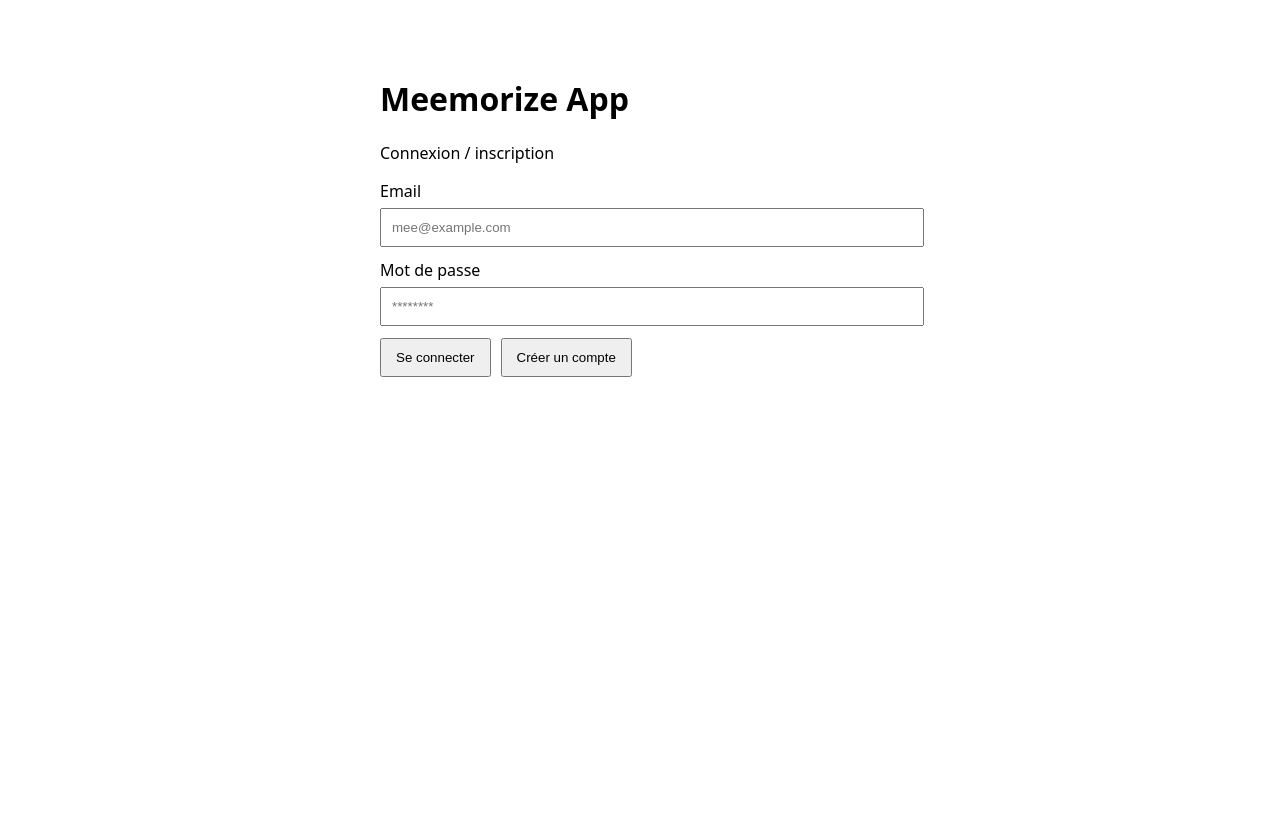
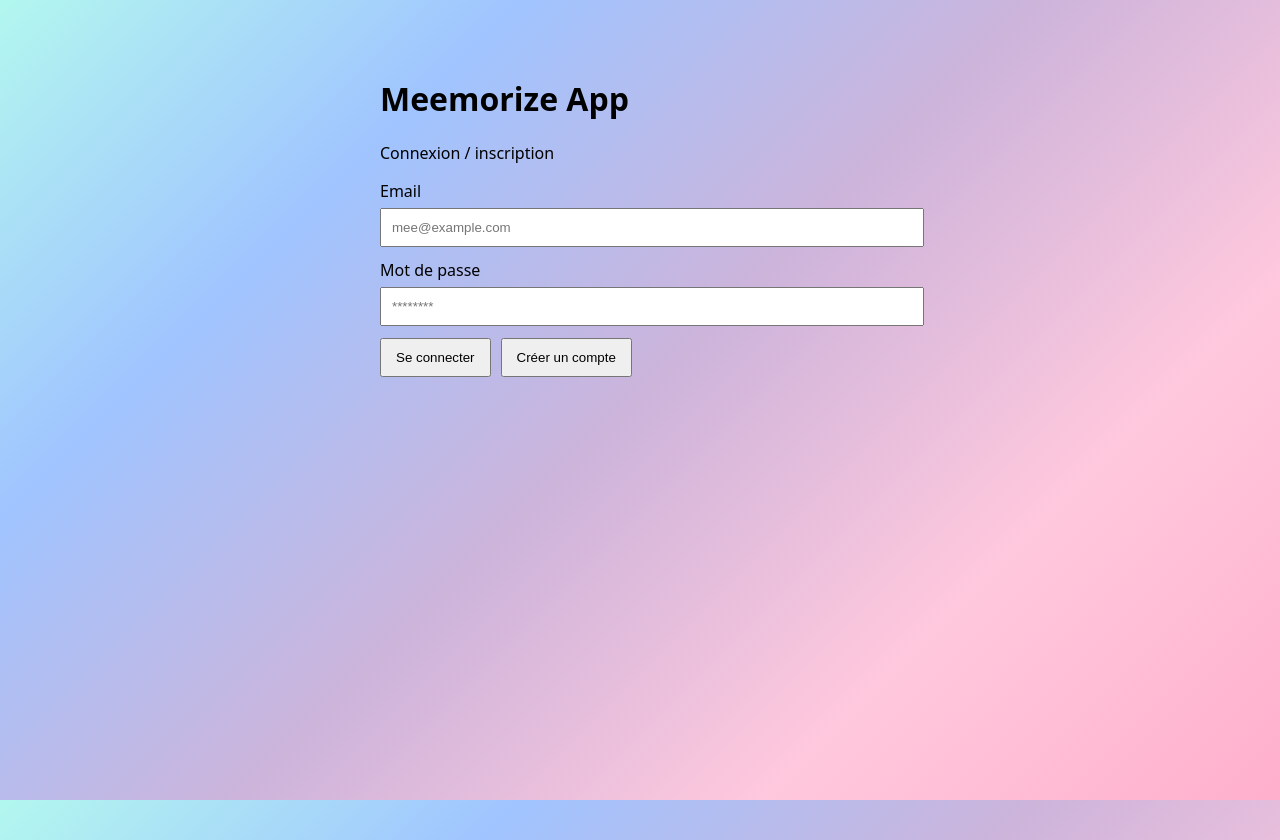
Before and after one commit to JV-MEEMORIZE/meemorize-app, a Next.js app: page / in a window 1280 px wide. Before the commit the page ends 800 px from the top, so only its background shows below. Built offline with nearby package versions, Linux system fonts and the light colour scheme; no server answers.

Commit message:
Ajout fond irisé

```diff
--- a/src/app/layout.tsx
+++ b/src/app/layout.tsx
@@ -10,7 +10,17 @@ export default function RootLayout({
 }) {
   return (
     <html lang="fr">
-      <body style={{ margin: 0 }}>{children}</body>
+      <body
+  style={{
+    margin: 0,
+    minHeight: "100vh",
+    background:
+      "linear-gradient(135deg, #b2f7ef 0%, #a0c4ff 25%, #cdb4db 50%, #ffc8dd 75%, #ffafcc 100%)",
+    backgroundAttachment: "fixed",
+  }}
+>
+  {children}
+</body>
     </html>
   );
 }
```
